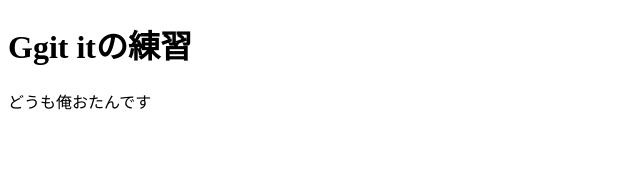
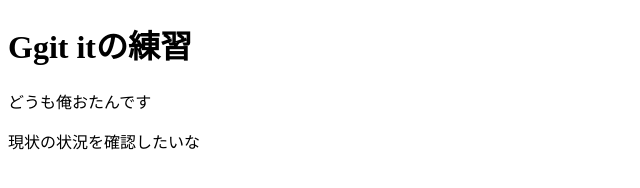
Before and after one commit to yusuke-nami/git-traning2, a plain HTML site: page index.html in a window 1280 px wide. Shown: the whole page, without its empty margins (0-640 px from the left). Drawn offline with Linux system fonts and the light colour scheme.

Commit message:
style.cssを作った

```diff
--- a/index.html
+++ b/index.html
@@ -8,5 +8,6 @@
 <body>
   <h1>Ggit itの練習</h1>
   <p>どうも俺おたんです</p>
+  <p>現状の状況を確認したいな</p>
 </body>
 </html>
--- /dev/null
+++ b/style.css
@@ -0,0 +1,3 @@
+body{
+  color:#212121;
+}
```
